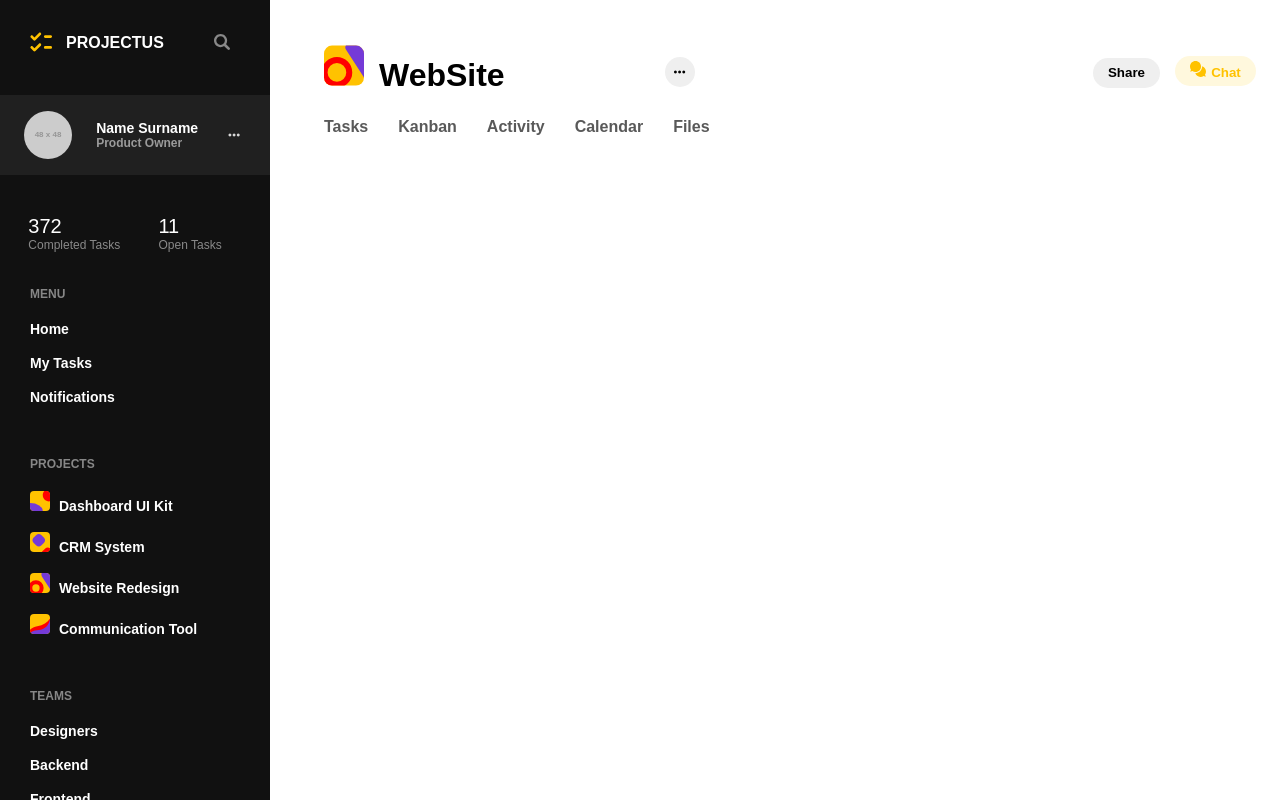
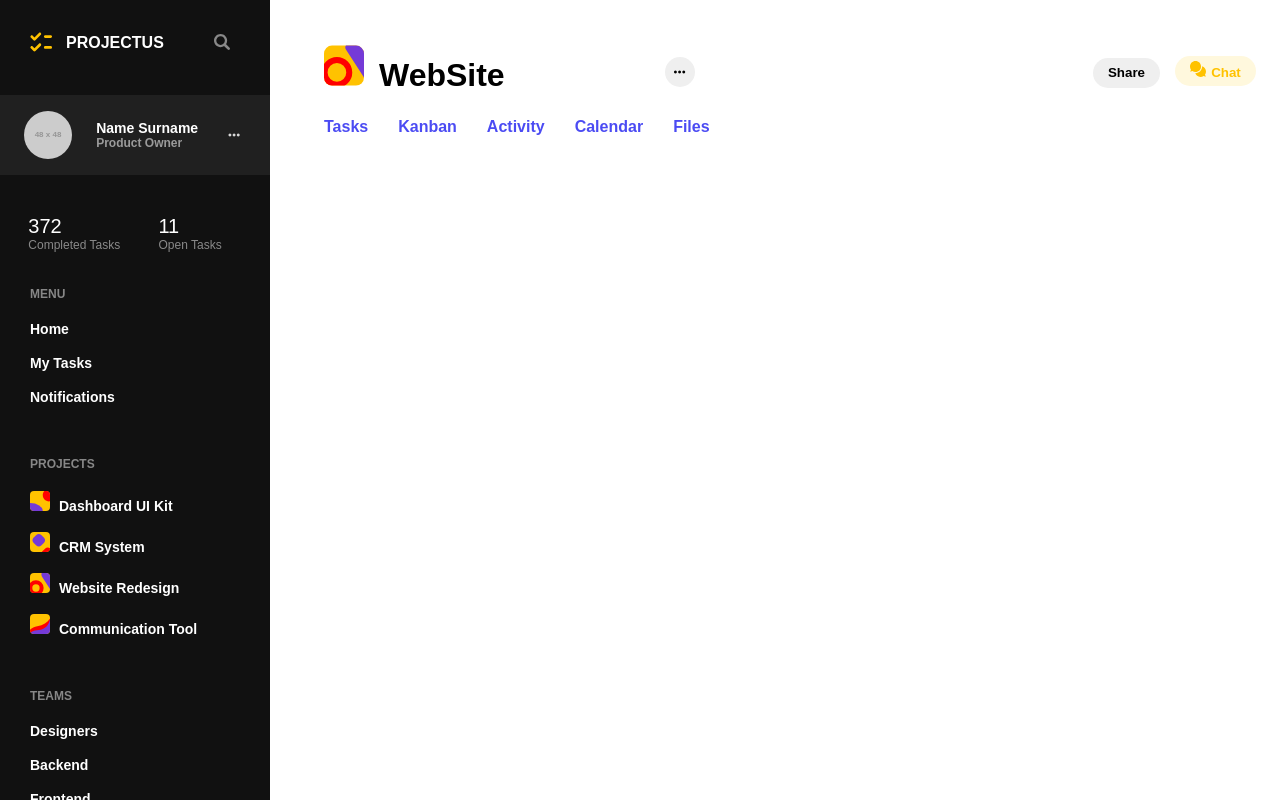
Before and after one commit to ViktorsDolzenko/management-kit, a React (Create React App) app: page / in a window 1280 px wide. Built offline with nearby package versions, Linux system fonts and the light colour scheme.

Commit message:
need review

```diff
--- a/src/components/layout/Header/Header.tsx
+++ b/src/components/layout/Header/Header.tsx
@@ -22,11 +22,11 @@ export const Header = () => {
                </div>
              <div>
                  <ul className="navbar__list nav-list">
-                     <li className="nav-list--item"><a>Tasks</a></li>
-                     <li className="nav-list--item"><a>Kanban</a></li>
-                     <li className="nav-list--item"><a>Activity</a></li>
-                     <li className="nav-list--item"><a>Calendar</a></li>
-                     <li className="nav-list--item"><a>Files</a></li>
+                     <li className="nav-list--item"><a href="/">Tasks</a></li>
+                     <li className="nav-list--item"><a href="/">Kanban</a></li>
+                     <li className="nav-list--item"><a href="/">Activity</a></li>
+                     <li className="nav-list--item"><a href="/">Calendar</a></li>
+                     <li className="nav-list--item"><a href="/">Files</a></li>
                  </ul>
              </div>
            </nav>
```
